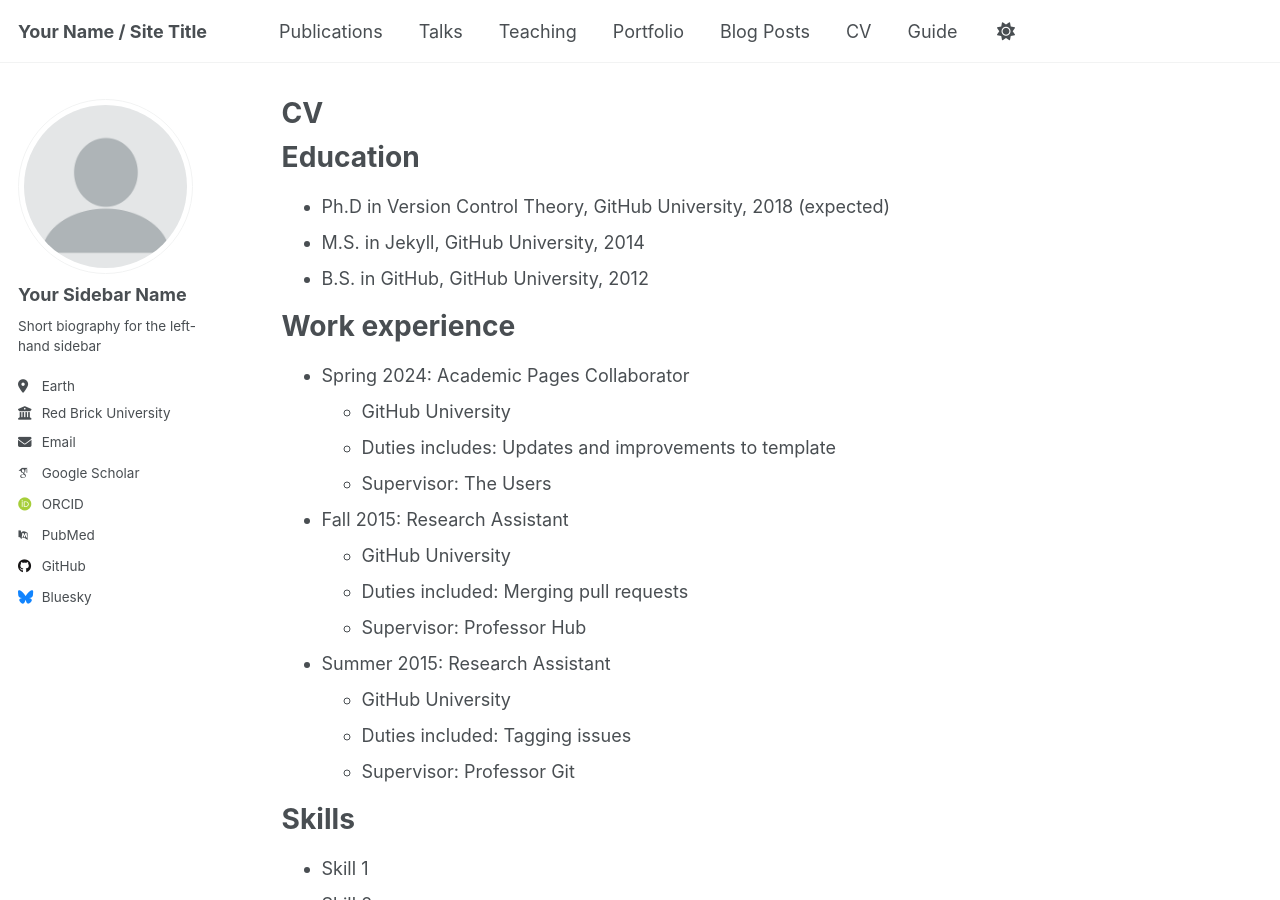
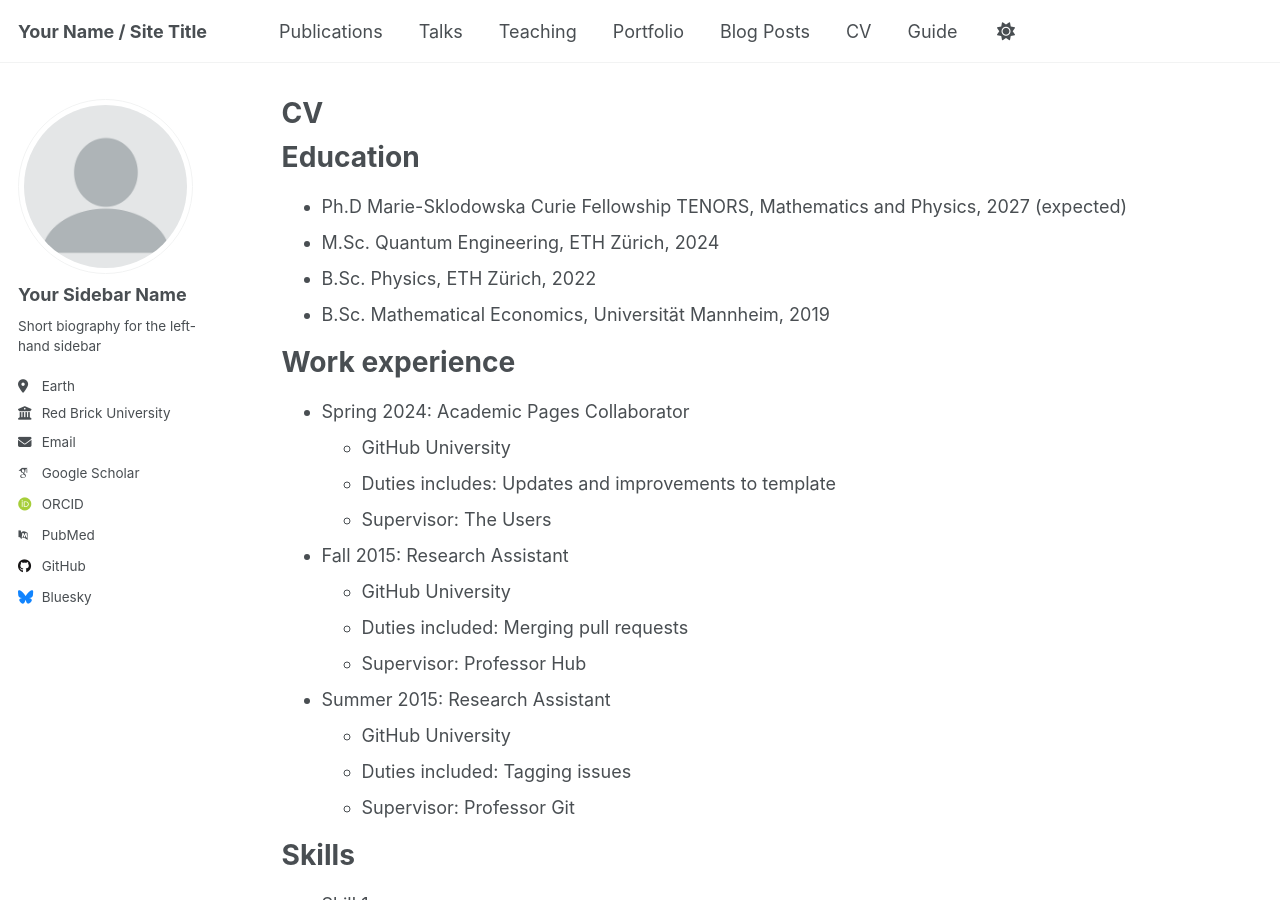
Before and after one commit to ottotpschmidt/ottotpschmidt.github.io, a Jekyll site: the page built from _pages/cv.md, in a window 1280 px wide and 900 px high. Built offline with Jekyll 4.4.1, drawn with Linux system fonts in a browser that asks for light colours; some web fonts are replaced; a script that is not in the unit is left out.

Commit message:
Update education section in CV

```diff
--- a/_pages/cv.md
+++ b/_pages/cv.md
@@ -11,9 +11,10 @@ redirect_from:
 
 Education
 ======
-* Ph.D in Version Control Theory, GitHub University, 2018 (expected)
-* M.S. in Jekyll, GitHub University, 2014
-* B.S. in GitHub, GitHub University, 2012
+* Ph.D Marie-Sklodowska Curie Fellowship TENORS, Mathematics and Physics, 2027 (expected)
+* M.Sc. Quantum Engineering, ETH Zürich, 2024
+* B.Sc. Physics, ETH Zürich, 2022
+* B.Sc. Mathematical Economics, Universität Mannheim, 2019
 
 Work experience
 ======
```
